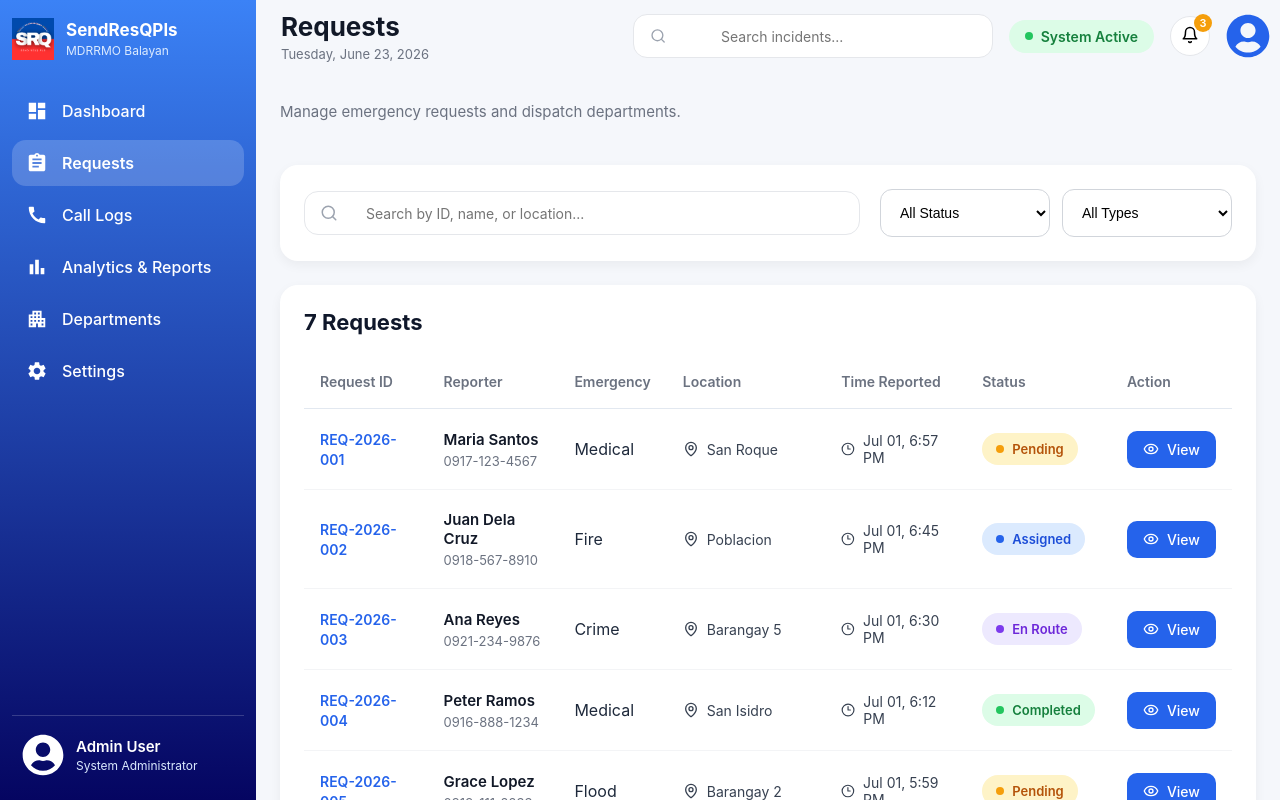
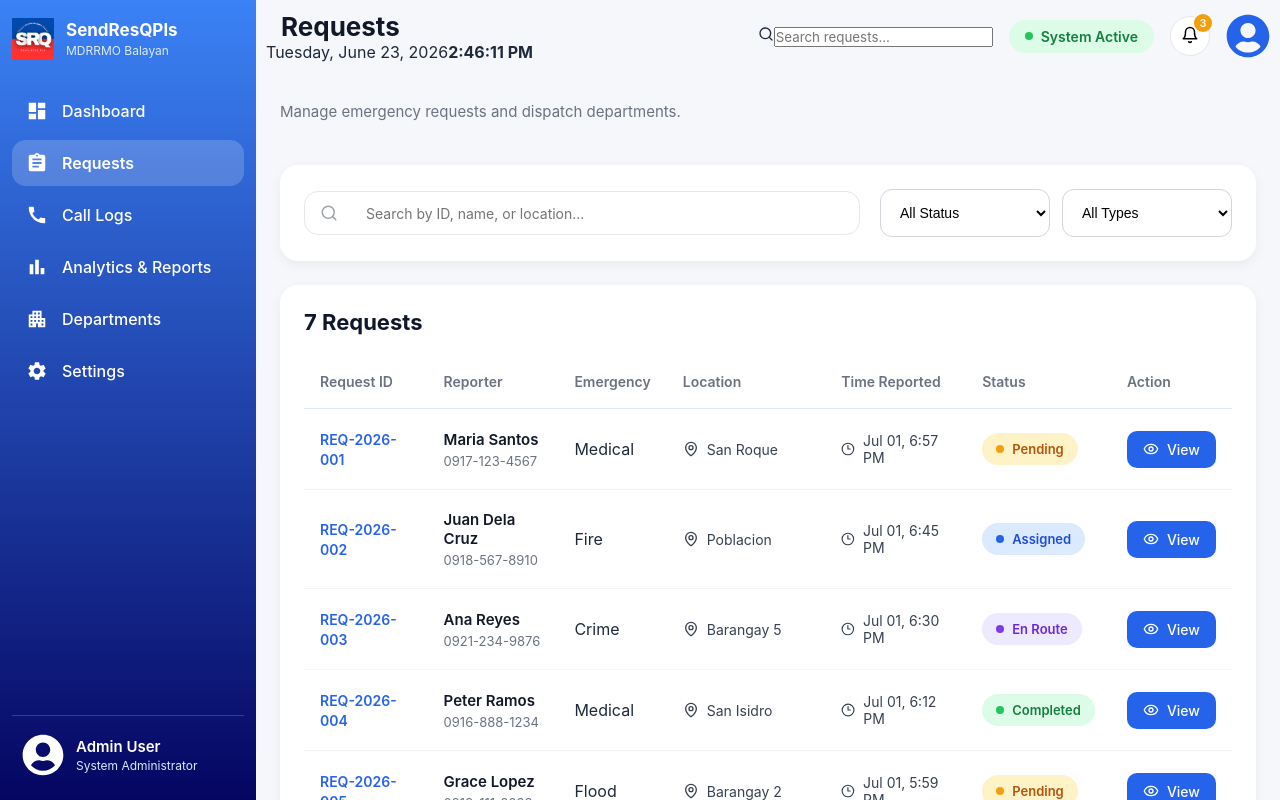
Before and after one commit to b3rtuso/it332-capstone-SendResQPls, a React (Vite) app in the folder frontend/SendResQPls/: page /requests in a window 1280 px wide. Built offline with nearby package versions, Linux system fonts and the light colour scheme.

Commit message:
Restore Topbar design from dashboard redesign commit

```diff
--- a/frontend/SendResQPls/src/components/Dashboard/Topbar.jsx
+++ b/frontend/SendResQPls/src/components/Dashboard/Topbar.jsx
@@ -1,34 +1,51 @@
-import React from "react";
+import React, { useEffect, useState } from "react";
 import "./Topbar.css";
 
-import {
-  FiSearch,
-  FiBell,
-} from "react-icons/fi";
-
+import { FiSearch, FiBell } from "react-icons/fi";
 import { FaUserCircle } from "react-icons/fa";
 
 export default function Topbar({ title }) {
-  const today = new Date().toLocaleDateString("en-US", {
+  const [currentDateTime, setCurrentDateTime] = useState(new Date());
+
+  useEffect(() => {
+    const timer = setInterval(() => {
+      setCurrentDateTime(new Date());
+    }, 1000);
+
+    return () => clearInterval(timer);
+  }, []);
+
+  const formattedDate = currentDateTime.toLocaleDateString("en-US", {
     weekday: "long",
     month: "long",
     day: "numeric",
     year: "numeric",
   });
 
+  const formattedTime = currentDateTime.toLocaleTimeString("en-US", {
+    hour: "numeric",
+    minute: "2-digit",
+    second: "2-digit",
+    hour12: true,
+  });
+
   return (
     <header className="topbar">
       <div className="topbar-left">
         <h1>{title}</h1>
-        <p>{today}</p>
+
+        <div className="topbar-date-time">
+          <span className="topbar-date">{formattedDate}</span>
+          <strong className="topbar-time">{formattedTime}</strong>
+        </div>
       </div>
 
       <div className="topbar-right">
-        <div className="search-box">
+        <div className="topbar-search-box">
           <FiSearch />
           <input
             type="text"
-            placeholder="Search incidents..."
+            placeholder={`Search ${title.toLowerCase()}...`}
           />
         </div>
 
```
